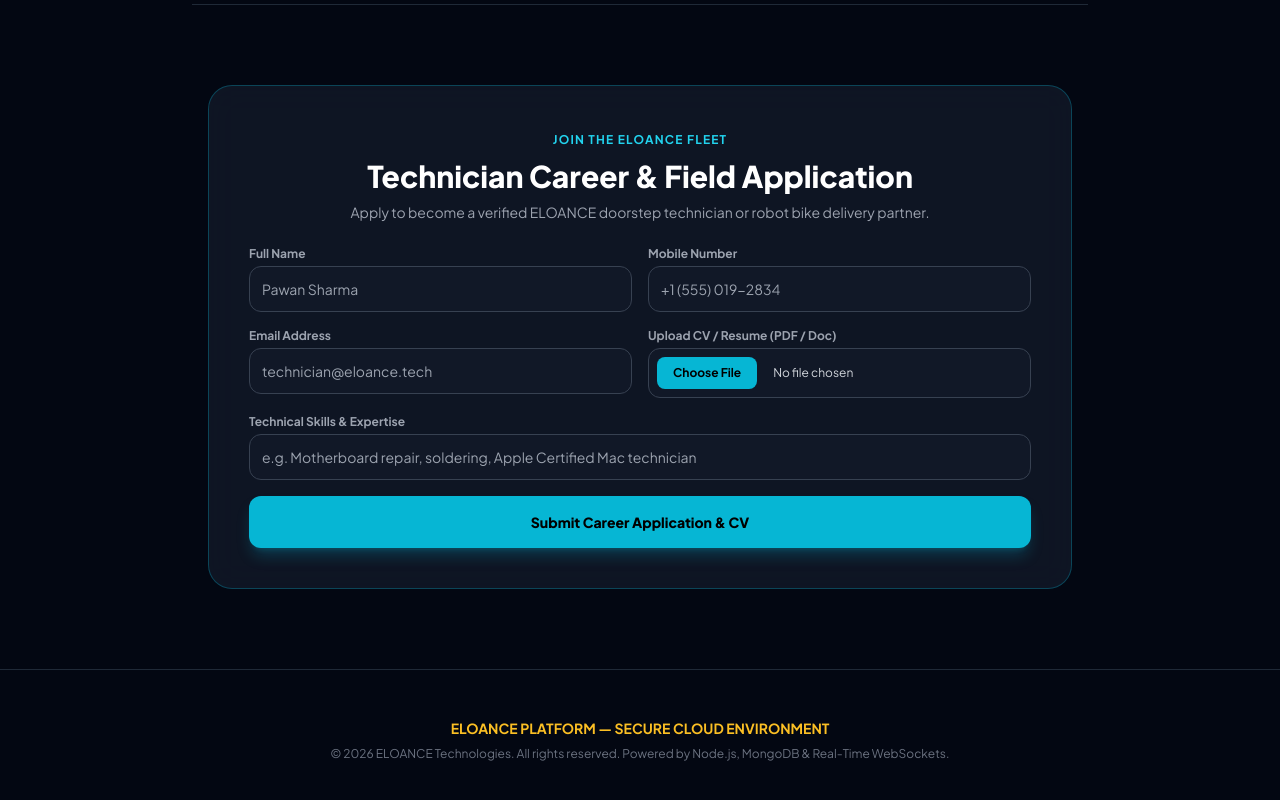
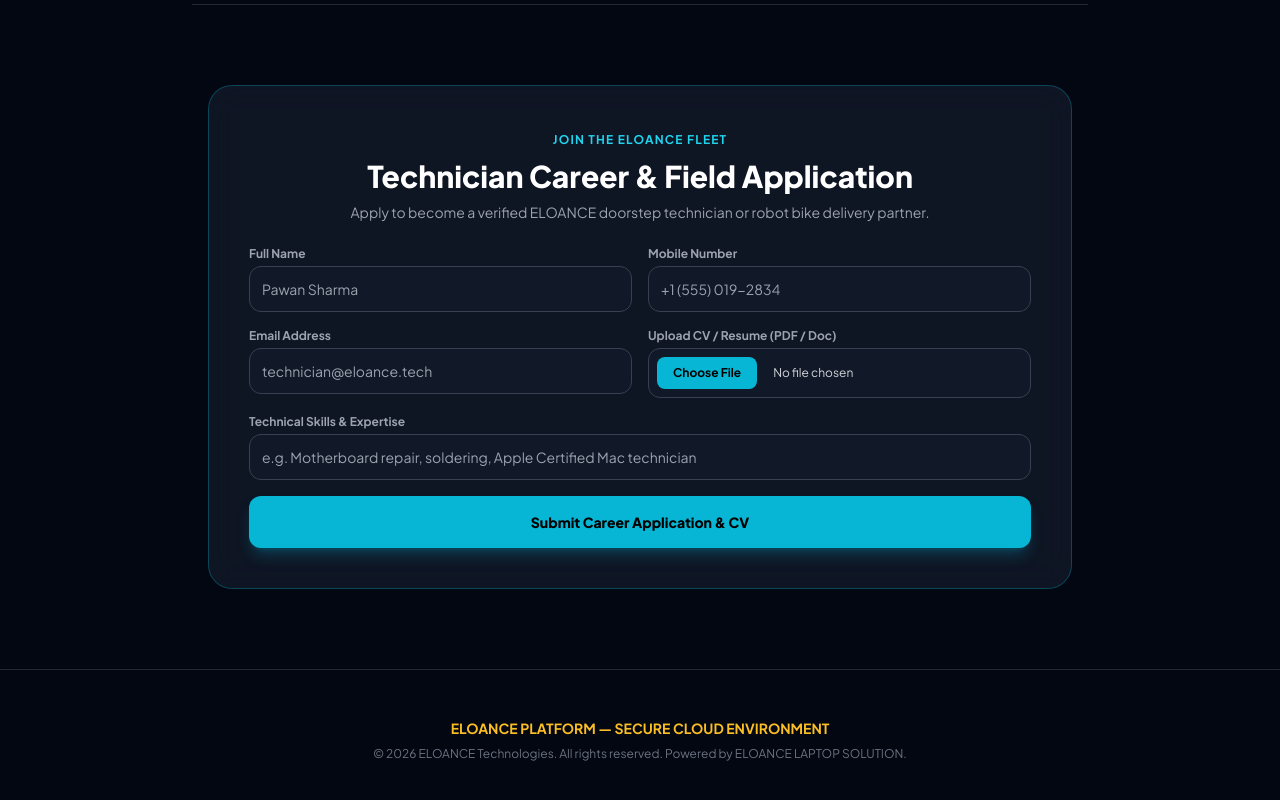
Before and after one commit to eloance4-star/ELOANCE_Live, a website: page public/index.html in a window 1280 px wide. Shown: the part 2455-3255 px from the top of the page. Drawn offline with nearby package versions, Linux system fonts and the light colour scheme; no server answers.

Commit message:
Update index.html

```diff
--- a/public/index.html
+++ b/public/index.html
@@ -401,7 +401,7 @@
     <!-- Footer -->
     <footer class="py-12 border-t border-gray-800 text-center text-xs text-gray-500">
         <p class="text-amber-400 font-bold text-sm mb-2">ELOANCE PLATFORM — SECURE CLOUD ENVIRONMENT</p>
-        <p>© 2026 ELOANCE Technologies. All rights reserved. Powered by Node.js, MongoDB & Real-Time WebSockets.</p>
+        <p>© 2026 ELOANCE Technologies. All rights reserved. Powered by ELOANCE LAPTOP SOLUTION.</p>
     </footer>
 
     <!-- Leaflet JS & App Script -->
```
